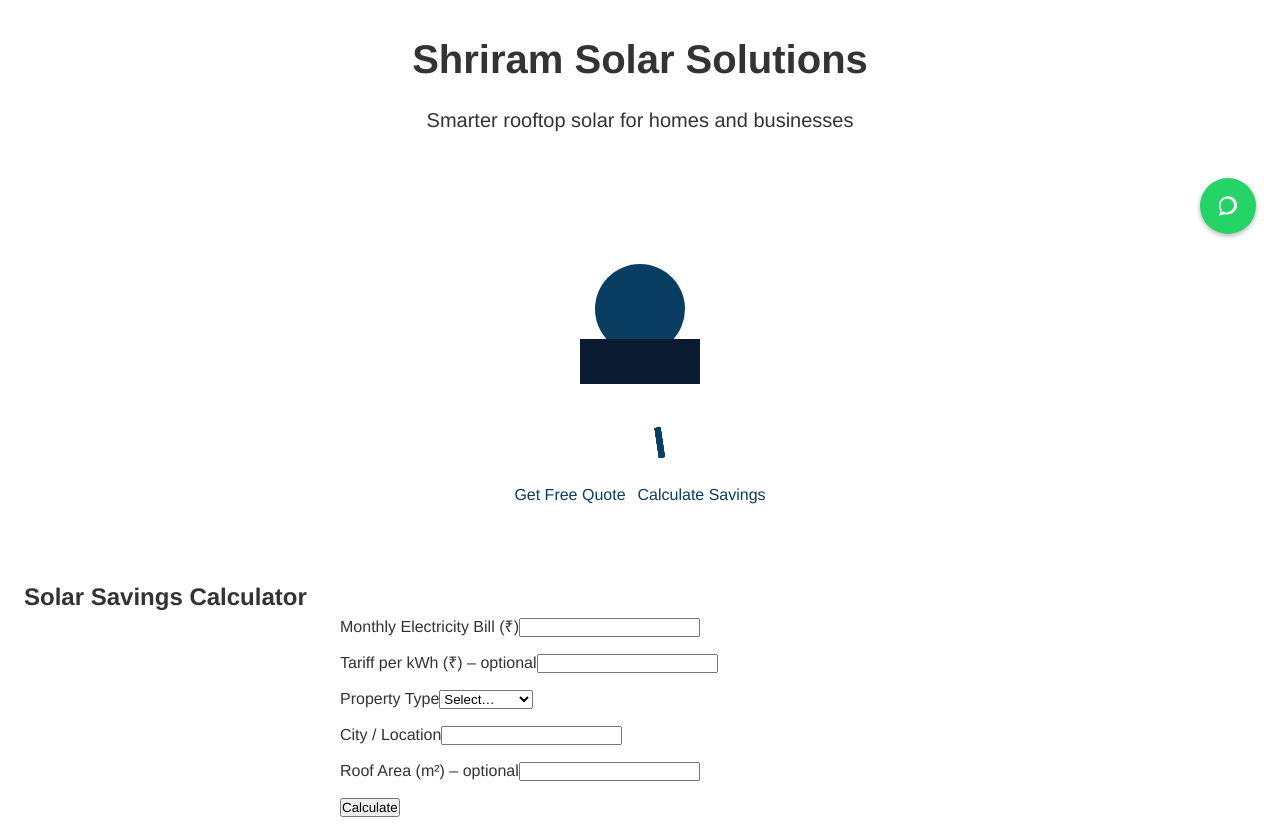
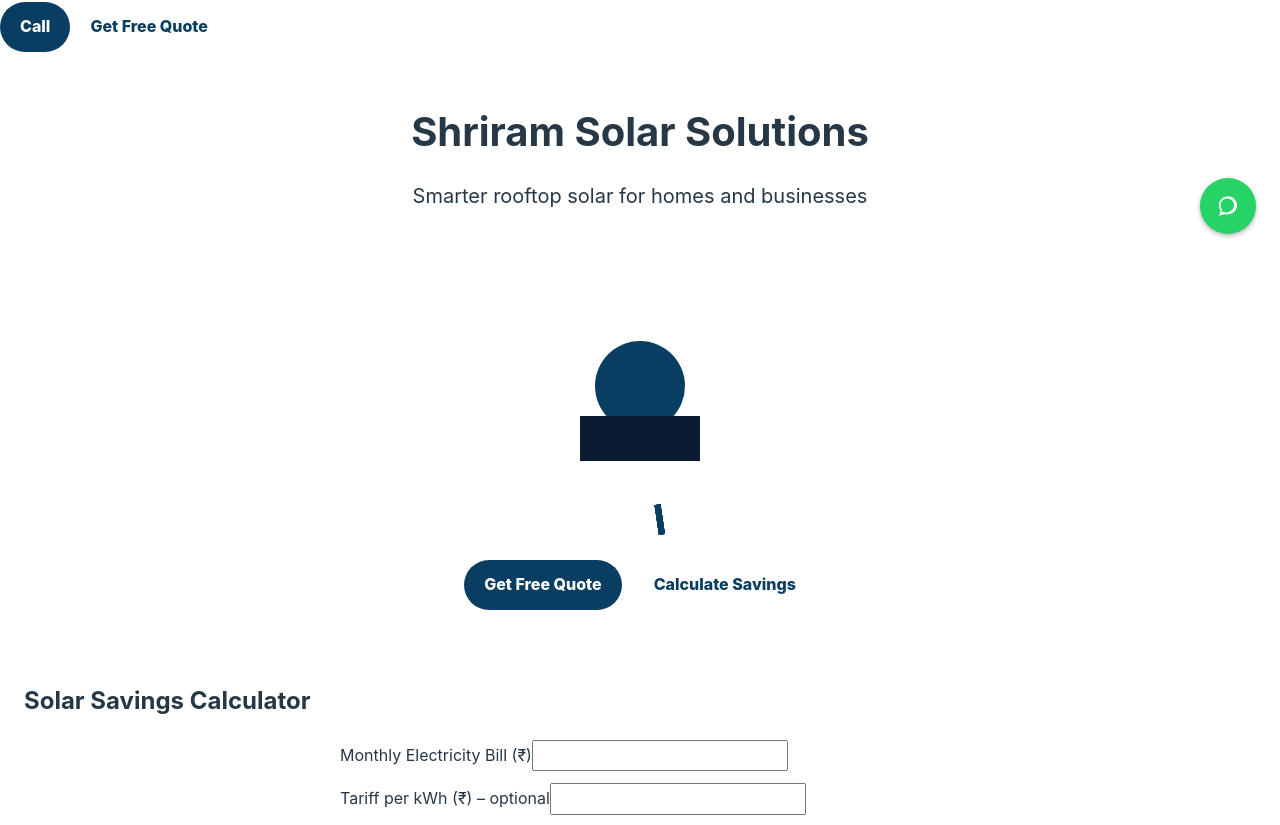
Before and after one commit to dubekriish09/newprot1, a React (Vite) app: page / in a window 1280 px wide. Shown: the part 542-1367 px from the top of the page. Built offline with nearby package versions, Linux system fonts and the light colour scheme.

Commit message:
Update phase 2 implementation

```diff
--- a/src/styles/theme.css
+++ b/src/styles/theme.css
@@ -1,15 +1,12 @@
-/* src/styles/theme.css */
+@import "./pages.css";
 
 :root {
-  /* Primary palette (from logo) */
-  --color-primary: #0a3d62;   /* royal blue */
-  --color-accent: #d4af37;    /* gold */
-  --color-text: #333333;      /* dark grey for body text */
-  --color-background: #ffffff; /* white */
-  --color-dark-section: #0a1a30; /* deep navy */
-  --color-success: #2e8b57;   /* solar green for positive indicators */
-
-  /* Spacing scale */
+  --color-primary: #0a3d62;
+  --color-accent: #d4af37;
+  --color-text: #263746;
+  --color-background: #ffffff;
+  --color-dark-section: #0a1a30;
+  --color-success: #2e8b57;
   --space-xxs: 4px;
   --space-xs: 8px;
   --space-sm: 12px;
@@ -17,30 +14,20 @@
   --space-lg: 24px;
   --space-xl: 32px;
   --space-xxl: 48px;
-
-  /* Font families */
-  --font-sans: "Helvetica Neue", Arial, sans-serif;
-  --font-serif: Georgia, "Times New Roman", serif;
+  font-family: Inter, ui-sans-serif, system-ui, -apple-system, BlinkMacSystemFont, "Segoe UI", sans-serif;
+  color: var(--color-text);
+  background: var(--color-background);
+  font-synthesis: none;
+  text-rendering: optimizeLegibility;
+  -webkit-font-smoothing: antialiased;
 }
-
-/* Global resets and basics */
-* {
-  box-sizing: border-box;
-  margin: 0;
-  padding: 0;
-}
-
-body {
-  font-family: var(--font-sans);
-  color: var(--color-text);
-  background-color: var(--color-background);
-  line-height: 1.5;
-}
-
+* { box-sizing: border-box; }
+html { scroll-behavior: smooth; }
+body { margin: 0; min-width: 320px; font-family: inherit; color: var(--color-text); background: #fff; line-height: 1.6; }
+#root { width: 100%; min-height: 100vh; margin: 0; display: flex; flex-direction: column; text-align: left; }
+main { flex: 1; width: 100%; }
+h1, h2, h3, p { margin-top: 0; }
 a { color: var(--color-primary); text-decoration: none; }
-a:hover, a:focus { text-decoration: underline; }
-
-button {
-  font-family: inherit;
-  cursor: pointer;
-}
+a:hover, a:focus-visible { text-decoration: underline; }
+button, input, select, textarea { font: inherit; }
+button { cursor: pointer; }
```
